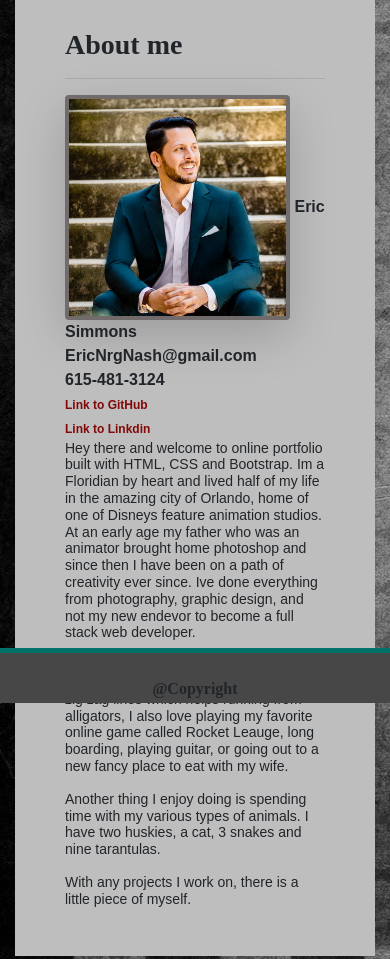
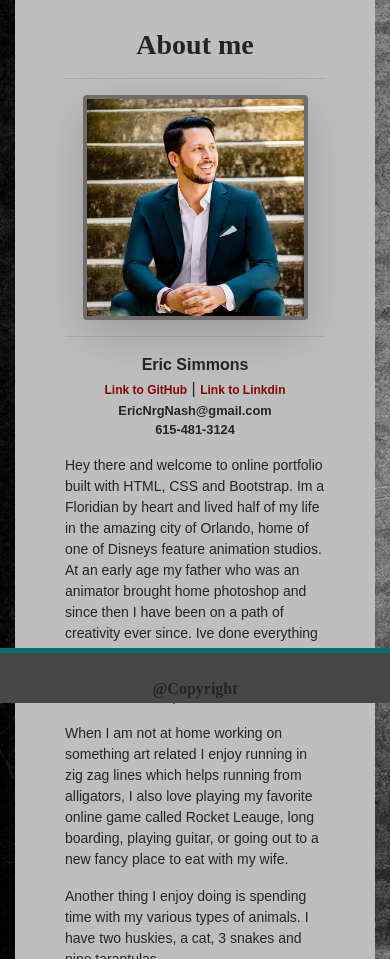
Before and after one commit to EricEnergy/portfolio_2.0_htmlcssbts, a plain HTML site: page index.html in a window 390 px wide. Shown: the part 141-1100 px from the top of the page. Drawn offline with nearby package versions, Linux system fonts and the light colour scheme.

Commit message:
update to mobile veiwing option

```diff
--- a/Assets/css/style.css
+++ b/Assets/css/style.css
@@ -32,14 +32,18 @@ nav.navbar {
 
 }
 
+
+
 .border-5{
   border-style:solid;
   border-width: 5px;
   padding: 10px;
   border-color: black;
+}
 
-  }
-
+.ptext{
+  font-size: 1.0em;
+}
 
 a.nav-link {
   color: rgb(104, 104, 104);
@@ -78,7 +82,7 @@ a.nav-link {
 
 #happy {
   width: 225px;
-  height: 225px;
+  height: auto;
   border: 0px;
   background-color: rgb(114, 107, 107);
 
@@ -172,3 +176,15 @@ p {
   border-width: 3px;
   border-color: black;
 }
+#aboutmeBar {
+  text-align: center;
+
+}
+
+.aboutme {
+  text-align: center;
+}
+
+#me {
+  margin-bottom: 5px;
+}
--- a/index.html
+++ b/index.html
@@ -40,17 +40,19 @@
             <h3 class="aboutme">About me</h3>
             <hr>
             <div class="row">
-                <div class="col-md-3">
-                    <img id="happy" src="Assets\Images\my picture.jpg" class="shadow-lg img-thumbnail">
+                <div id="aboutmeBar" class="col-md-3">
+                    <img id="happy" src="Assets\Images\my picture.jpg" class="shadow-lg img-thumbnail"><br>
+                    <hr>
                     <strong>Eric Simmons</strong><br>
-                    <strong>EricNrgNash@gmail.com</strong><br>
-                    <strong>615-481-3124</strong><br>
-                    <strong> <a class="nav-link1" href="https://github.com/EricEnergy"> Link to GitHub</a></strong><br>
+                    <strong> <a class="nav-link1" href="https://github.com/EricEnergy"> Link to GitHub</a></strong>  |
                     <strong> <a class="nav-link1" href="https://www.linkedin.com/in/ericsimmonsnash/"> Link to Linkdin</a></strong>
+                    <p class="small"><strong>EricNrgNash@gmail.com<br>
+                        615-481-3124<br></strong></p>
+
 
                 </div>
                 <div class="col-md-9">
-                    <h5>
+                    <div class="ptext">
                         <p>
                             Hey there and welcome to online portfolio built with HTML, CSS and Bootstrap. Im a Floridian by
                             heart and lived half of my life in the amazing city of Orlando, home of one of Disneys
@@ -74,7 +76,7 @@
                         <p>
                             With any projects I work on, there is a little piece of myself.
                         </p>
-                    </h5>
+                    </div>
                 </div>
             </div>
         </div>
```
